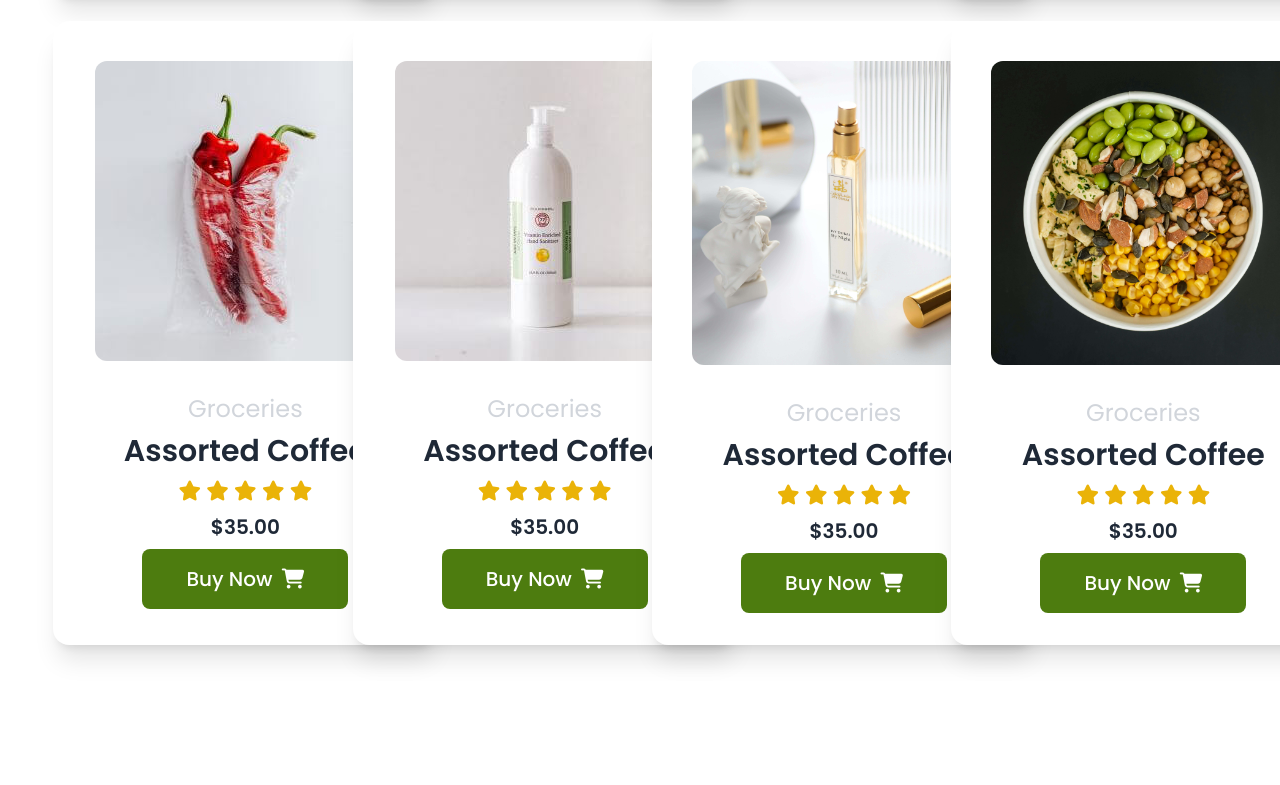
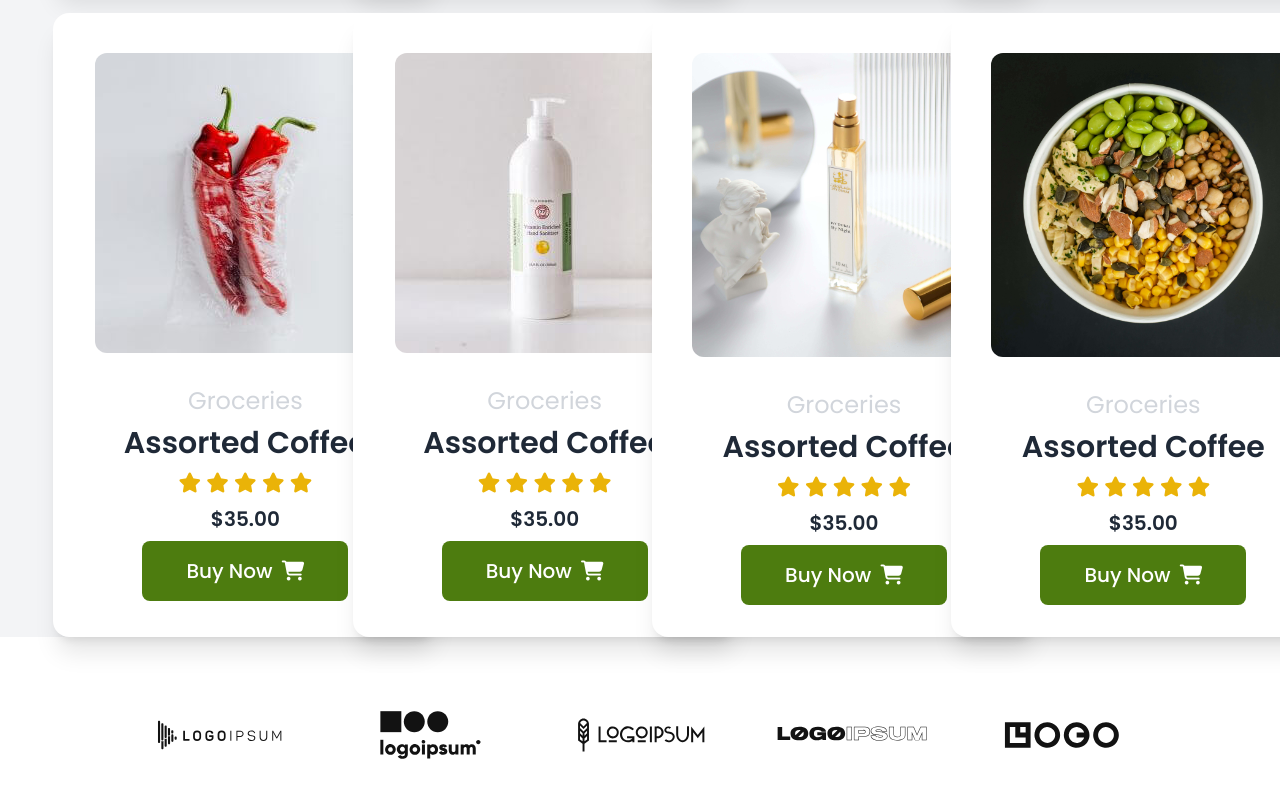
Before and after one commit to bmfaysal33/Organic-store, a plain HTML site: page index.html in a window 1280 px wide. Shown: the part 3049-3834 px from the top of the page. Before the commit the page ends 3742 px from the top, so only its background shows below. Drawn offline with nearby package versions, Linux system fonts and the light colour scheme; a web font is replaced by a local one.

Commit message:
logo images section done and responsive done

```diff
--- a/index.html
+++ b/index.html
@@ -224,8 +224,8 @@
       </div>
 
       <!-- Product Cards -->
-      <div class="text-center my-12">
-        <div class="mb-10">
+      <div class="text-center mb-12 bg-gray-100">
+        <div class="mb-10 pt-10">
           <h2 class="text-6xl font-semibold">Best Selling Products</h2>
         </div>
         <!-- cards container -->
@@ -470,6 +470,18 @@
 
         </div>
       </div>
+
+
+                            <!-- all logos  -->
+            <div class="flex flex-col lg:flex-row gap-8 justify-center items-center w-3/4 mx-auto">
+              <img class="w-full" src="images/logo-1.svg" alt="">
+              <img class="w-full" src="images/logo-2.svg" alt="">
+              <img class="w-full" src="images/logo-3.svg" alt="">
+              <img class="w-full" src="images/logo-4.svg" alt="">
+              <img class="w-full" src="images/logo-5.svg" alt="">
+            </div>
+
+
     </main>
 
     <!-- footer section  -->
```
